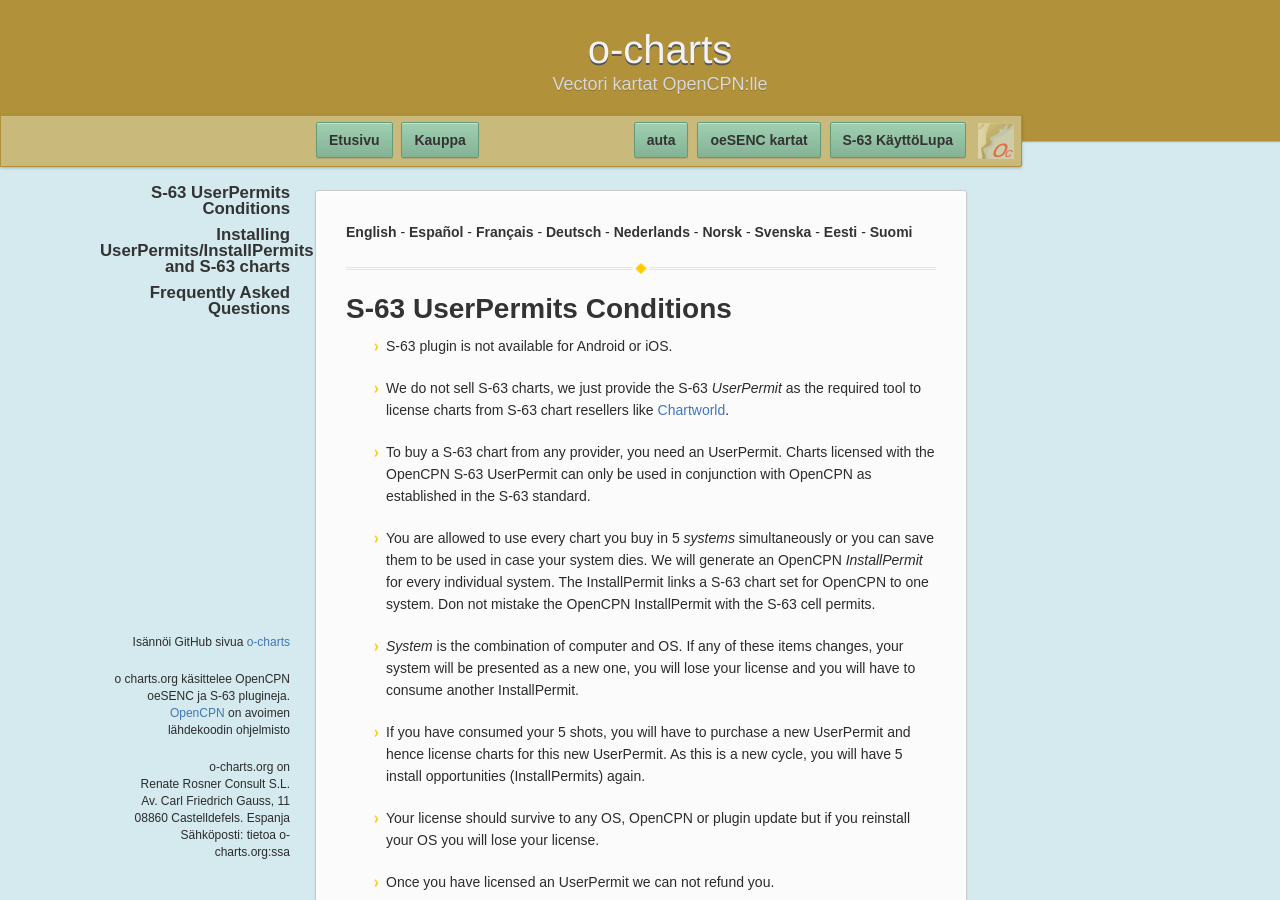
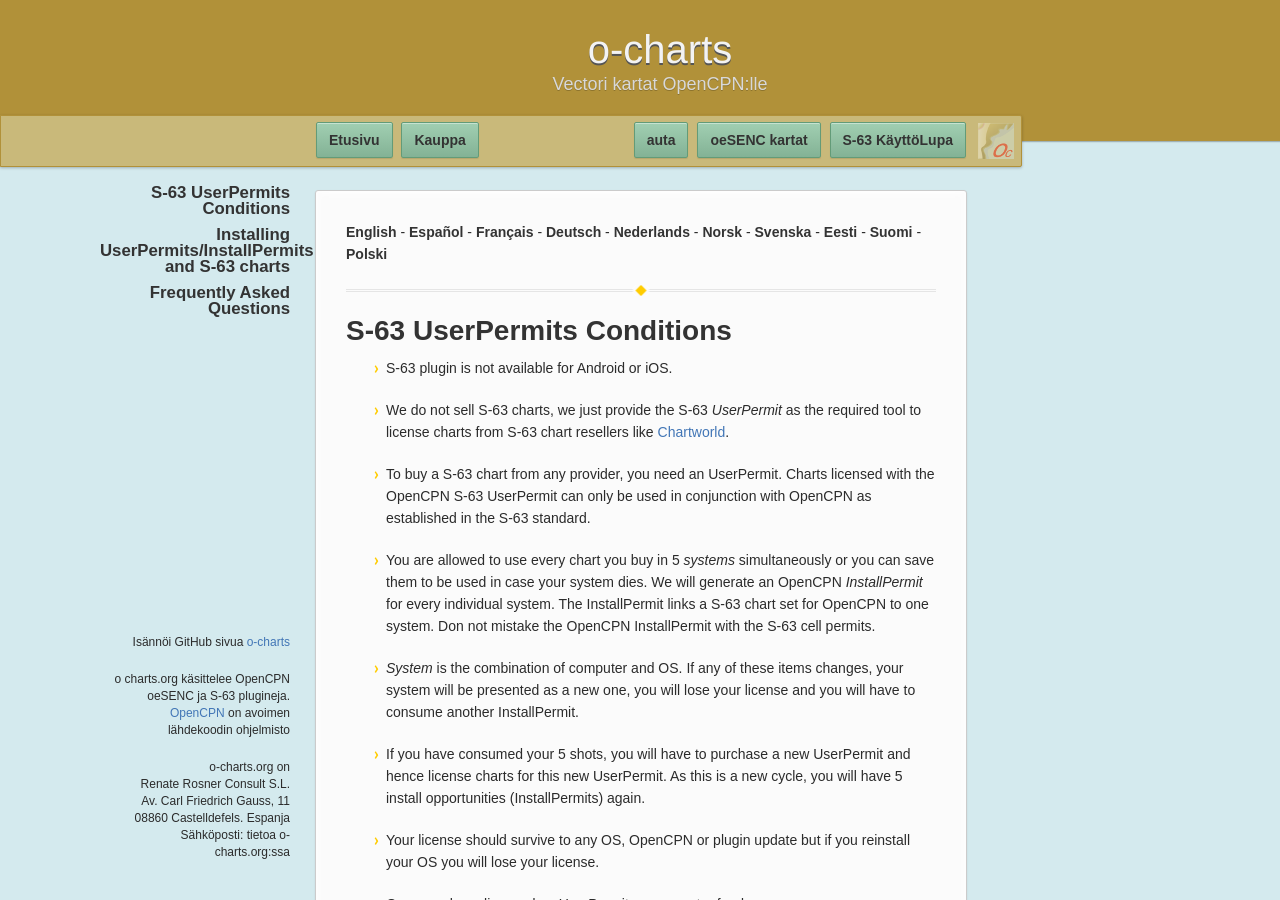
Before and after one commit to o-charts/manuals, a Jekyll site: the page built from s63_fi_FI.md, in a window 1280 px wide and 900 px high. Built offline with Jekyll 4.4.1, drawn with Linux system fonts in a browser that asks for light colours; our own code applies the rules of GitHub Pages for plain Markdown files.

Commit message:
Update default_fi_FI.html

```diff
--- a/_layouts/default_fi_FI.html
+++ b/_layouts/default_fi_FI.html
@@ -44,7 +44,7 @@
         <ul></ul>
       </nav>
       <section>
-        <p><a href="./index.html"><strong>English</strong></a> - <a href="./index_es_ES.html"><strong>Español</strong></a> - <a href="./index_fr_FR.html"><strong>Français</strong></a> - <a href="./index_de_DE.html"><strong>Deutsch</strong></a> - <a href="./index_nl_NL.html"><strong>Nederlands</strong></a> - <a href="./index_nb_NO.html"><strong>Norsk</strong></a> - <a href="./index_sv_SE.html"><strong>Svenska</strong></a> - <a href="./index_et_EE.html"><strong>Eesti</strong></a> - <a href="./index_fi_FI.html"><strong>Suomi</strong></a></p>
+        <p><a href="./index.html"><strong>English</strong></a> - <a href="./index_es_ES.html"><strong>Español</strong></a> - <a href="./index_fr_FR.html"><strong>Français</strong></a> - <a href="./index_de_DE.html"><strong>Deutsch</strong></a> - <a href="./index_nl_NL.html"><strong>Nederlands</strong></a> - <a href="./index_nb_NO.html"><strong>Norsk</strong></a> - <a href="./index_sv_SE.html"><strong>Svenska</strong></a> - <a href="./index_et_EE.html"><strong>Eesti</strong></a> - <a href="./index_fi_FI.html"><strong>Suomi</strong></a> - <a href="./index_pl_PL.html"><strong>Polski</strong></a></p>
         <hr>
         {{ content }}
       </section>
```
